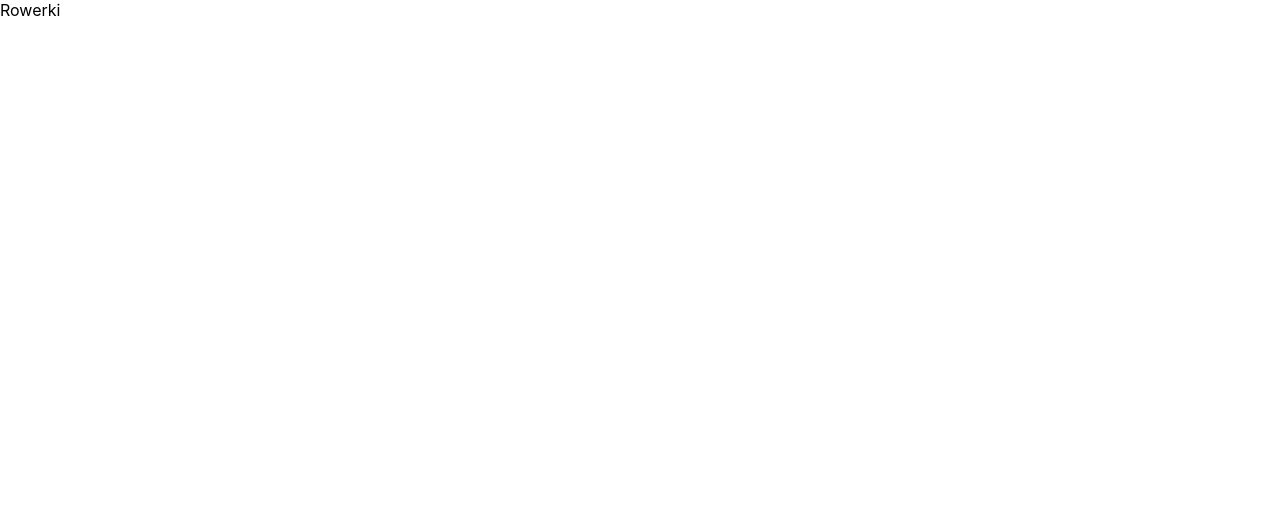
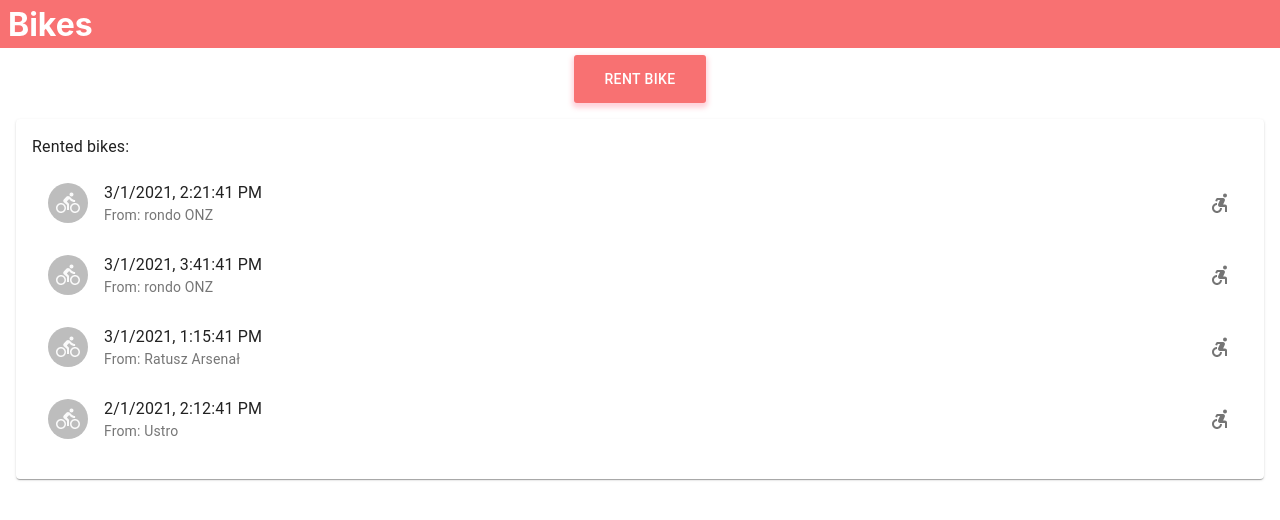
Before and after one commit to io2-2021-wed-brodka/A_User-Tech, a React (Create React App) app: page / in a window 1280 px wide. Shown: the top 520 px of the page. Built offline with nearby package versions, Linux system fonts and the light colour scheme.

Commit message:
firstLook

```diff
--- a/package.json
+++ b/package.json
@@ -4,6 +4,7 @@
   "private": true,
   "dependencies": {
     "@material-ui/core": "^4.11.3",
+    "@material-ui/icons": "^4.11.2",
     "@testing-library/jest-dom": "^5.11.9",
     "@testing-library/react": "^11.2.5",
     "@testing-library/user-event": "^12.8.3",
--- a/src/Pages.tsx
+++ b/src/Pages.tsx
@@ -1,16 +1,16 @@
 import {
     BrowserRouter,
     Route,
-    Switch,
-
+    Switch
 } from "react-router-dom";
-import MainPage from "./pages/MainPage";
+import Topbar from "./layout/Topbar";
+import MainPage from "./pages/mainPage/MainPage";
 
 const Pages = () => {
 
     return (
         <BrowserRouter>
-
+            <Topbar />
             <Switch>
                 <Route exact path="/" component={() => <MainPage />} />
             </Switch>
--- /dev/null
+++ b/src/api/bikes/rentedBikes.ts
@@ -0,0 +1,12 @@
+import { Bike } from "../../models/bike"
+
+
+export const getRentedBikes = async (): Promise<Bike[]> => {
+
+    return [
+        { id: "123", rentalStationName: "rondo ONZ", rentalTimestamp: new Date(2021, 2, 1, 14, 21, 41) },
+        { id: "124", rentalStationName: "rondo ONZ", rentalTimestamp: new Date(2021, 2, 1, 15, 41, 41) },
+        { id: "125", rentalStationName: "Ratusz Arsenał", rentalTimestamp: new Date(2021, 2, 1, 13, 15, 41) },
+        { id: "126", rentalStationName: "Ustro", rentalTimestamp: new Date(2021, 1, 1, 14, 12, 41) },
+    ]
+}
--- /dev/null
+++ b/src/layout/Topbar.tsx
@@ -0,0 +1,58 @@
+import { makeStyles } from "@material-ui/core/styles";
+import React from "react";
+const useStyles = makeStyles(theme => ({
+    topBar: {
+        width: '100%',
+        backgroundColor: "#F87172",
+        height: "3em",
+        display: "flex",
+        justifyContent: "space-between"
+    },
+    leftSide: {
+        display: "flex",
+        alignItems: "center"
+    },
+    loginDiv: {
+        float: 'right',
+        color: 'white',
+        padding: '1em'
+    },
+    loginButton: {
+        backgroundColor: "white",
+        marginLeft: "1em",
+        '&:hover': {
+            backgroundColor: "#DAE0E2"
+        }
+    },
+    appTitle: {
+        margin: theme.spacing(1),
+        color: "white"
+    }
+
+
+}));
+
+
+
+const Topbar = () => {
+    const classes = useStyles();
+
+
+
+
+    return (
+        <div className={classes.topBar}>
+            <div className={classes.leftSide}>
+
+
+
+                <h1 className={classes.appTitle}>Bikes</h1>
+            </div>
+            <div className={classes.loginDiv}>
+            </div>
+
+        </div>
+    )
+}
+
+export default Topbar;
--- /dev/null
+++ b/src/models/bike.ts
@@ -0,0 +1,5 @@
+export interface Bike {
+    id: string
+    rentalTimestamp: Date
+    rentalStationName: string
+}
--- a/src/pages/MainPage.tsx
+++ /dev/null
@@ -1,12 +0,0 @@
-import * as React from "react"
-
-const MainPage = () => {
-
-    return (
-        <div>
-            Rowerki
-        </div>
-    )
-}
-
-export default MainPage;
--- /dev/null
+++ b/src/pages/mainPage/MainPage.tsx
@@ -0,0 +1,47 @@
+import { Button, Paper } from '@material-ui/core';
+import { makeStyles } from '@material-ui/core/styles';
+import { useHistory } from "react-router-dom";
+import RentedBikesList from './RentedBikesList';
+
+
+
+const useStyles = makeStyles({
+    paper: {
+        padding: '1em',
+        margin: '1em',
+        alignItems: 'center',
+        justifyContent: 'center',
+    },
+    rentBikeButton: {
+        margin: '0.5em auto',
+        background: '#F87172',
+        border: 0,
+        borderRadius: 3,
+        boxShadow: '0 3px 5px 2px rgba(255, 105, 135, .3)',
+        color: 'white',
+        height: 48,
+        padding: '0 30px',
+        display: 'block'
+
+    },
+});
+
+const MainPage = () => {
+
+    let history = useHistory();
+    const classes = useStyles();
+    const rentBikeClick = () => {
+        history.push("/rent");
+    }
+
+    return (
+        <>
+            <Button onClick={rentBikeClick} className={classes.rentBikeButton}>Rent bike</Button>
+            <Paper className={classes.paper}>
+                <RentedBikesList />
+            </Paper>
+        </>
+    )
+}
+
+export default MainPage;
--- /dev/null
+++ b/src/pages/mainPage/RentedBikesList.tsx
@@ -0,0 +1,64 @@
+import React, { useEffect, useState } from "react"
+import List from '@material-ui/core/List';
+import ListItem from '@material-ui/core/ListItem';
+import ListItemAvatar from '@material-ui/core/ListItemAvatar';
+import DirectionsBikeIcon from '@material-ui/icons/DirectionsBike';
+import ListItemText from '@material-ui/core/ListItemText';
+import { getRentedBikes } from "../../api/bikes/rentedBikes";
+import { Bike } from "../../models/bike";
+import Avatar from '@material-ui/core/Avatar';
+import AccessibleForwardIcon from '@material-ui/icons/AccessibleForward';
+import { IconButton, ListItemSecondaryAction, makeStyles, Typography } from "@material-ui/core";
+
+const useStyles = makeStyles({
+    list: {
+    },
+    typography: {
+    }
+});
+
+const RentedBikesList = () => {
+    const classes = useStyles();
+    const [rentedBikes, setRentedBikes] = useState<Bike[]>([])
+    useEffect(() => {
+        getRentedBikes().then(bikes => {
+            setRentedBikes(bikes);
+        });
+    }, [])
+
+    return (
+        rentedBikes.length > 0 ?
+            <>
+                <Typography className={classes.typography}>Rented bikes:</Typography>
+                <List className={classes.list}>
+                    {
+                        rentedBikes.map(bike => {
+                            return (
+                                <ListItem>
+                                    <ListItemAvatar>
+                                        <Avatar>
+                                            <DirectionsBikeIcon />
+                                        </Avatar>
+                                    </ListItemAvatar>
+                                    <ListItemText
+                                        primary={bike.rentalTimestamp.toLocaleString()}
+                                        secondary={"From: " + bike.rentalStationName}
+                                    />
+                                    <ListItemSecondaryAction>
+                                        <IconButton edge="end" aria-label="delete">
+                                            <AccessibleForwardIcon />
+                                        </IconButton>
+                                    </ListItemSecondaryAction>
+                                </ListItem>
+                            )
+                        })
+                    }
+                </List>
+            </>
+            :
+            <Typography className={classes.typography}>No bikes rented</Typography>
+
+    )
+}
+
+export default RentedBikesList;
```
Also changed, not shown: 1 other file (tests, documents, lock files or other folders).
